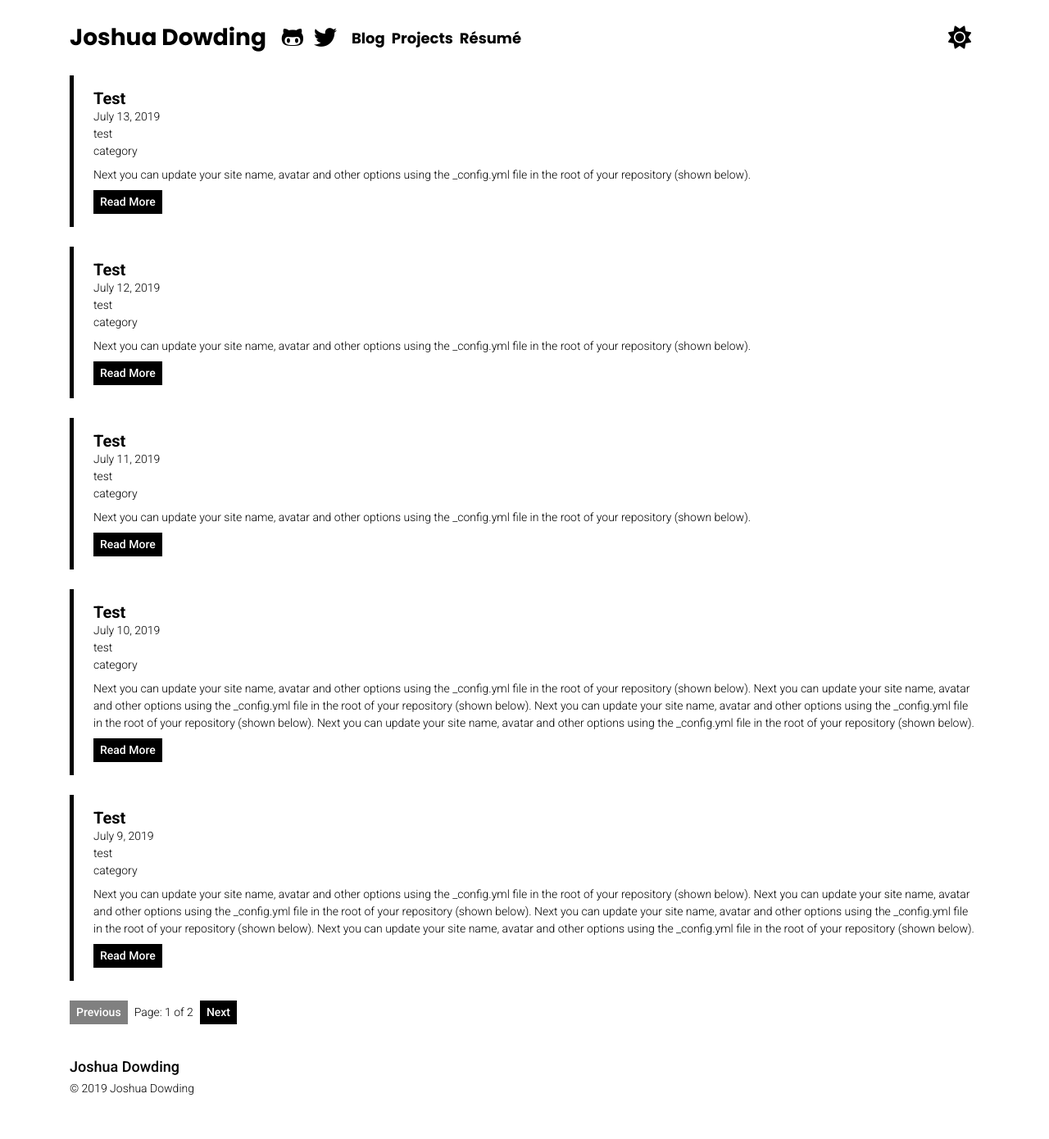
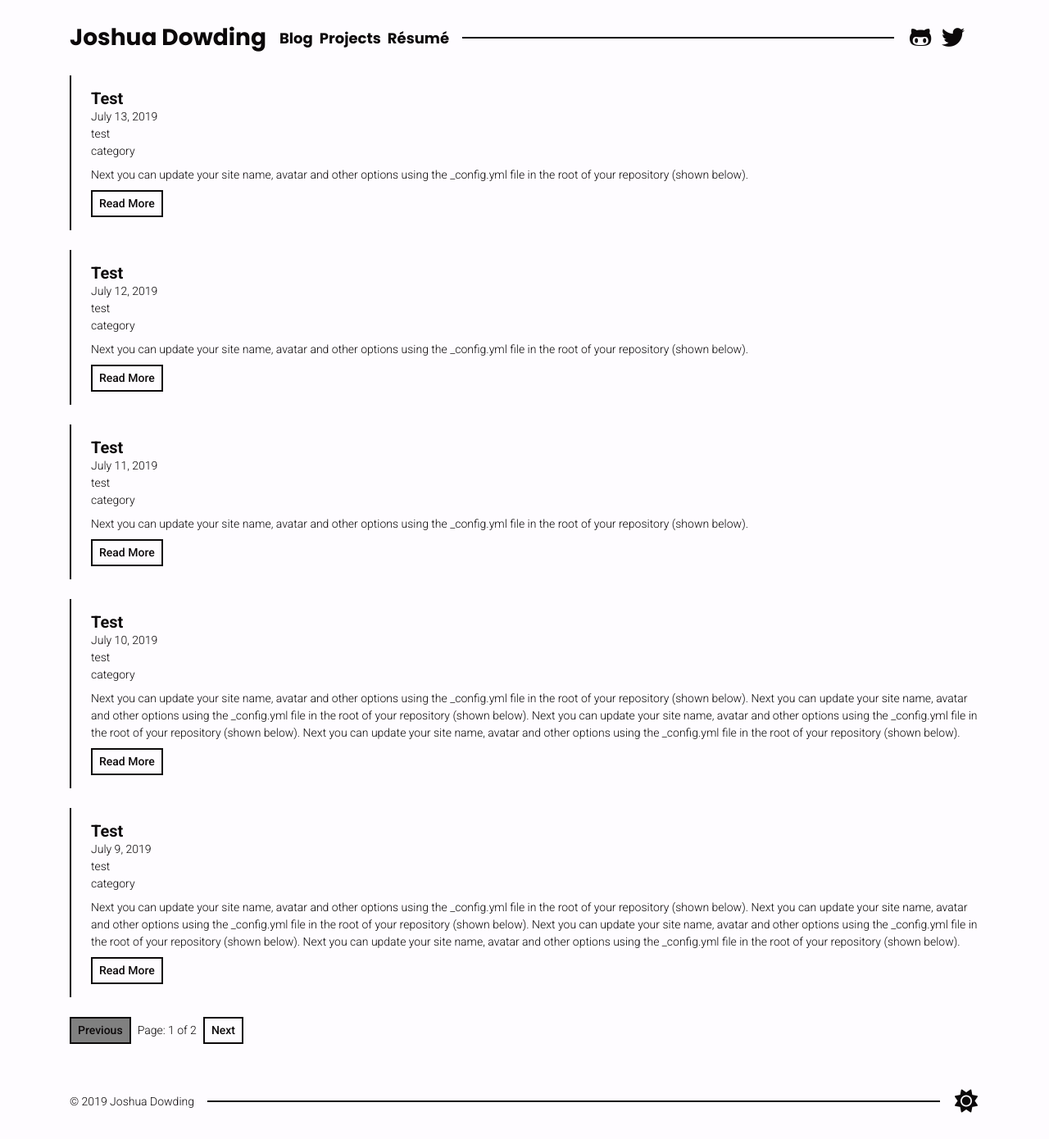
Before and after one commit to joshuadowding/jdowding.me, a Jekyll site: the page built from index.html, in a window 1280 px wide. Shown: the whole page at 82% size. Built offline with Jekyll 4.4.1, drawn with Linux system fonts in a browser that asks for light colours; nearby versions of some CDN libraries; the list of posts is cut into pages by our own code; before the commit the page ends 1366 px from its top, so only the background shows below that.

Commit message:
Add a decorative separator to header and footer, move theme toggle

```diff
--- a/_includes/footer.html
+++ b/_includes/footer.html
@@ -1,8 +1,16 @@
 <footer class="container">
   <div class="footer-inner">
-      <div class="footer-title">
-        <h6 class="title">Joshua Dowding</h6>
-        <p>&#169; 2019 Joshua Dowding</p>
-      </div>
+    <div class="footer-title">
+      <p class="footer-copyright">&#169; 2019 Joshua Dowding</p>
+    </div>
+    <div class="footer-separator">
+      <div class="separator"></div>
+    </div>
+    <div class="footer-menu">
+      <a class="link-icon" id="theme-toggle" href="javascript:void(0);">
+        <i class="fas fa-sun" id="light"></i>
+        <i class="fas fa-moon" id="dark"></i>
+      </a>
+    </div>
   </div>
 </footer>
--- a/_includes/header.html
+++ b/_includes/header.html
@@ -3,14 +3,6 @@
     <div class="header-title">
       <a href="{{ site.baseurl }}/">
         <h1 class="title title-name">Joshua Dowding</h1>
-      </a>
-    </div>
-    <div class="header-icons">
-      <a class="link-icon" href="https://github.com/joshuadowding" target="_blank">
-        <i class="fab fa-github-alt"></i>
-      </a>
-      <a class="link-icon" href="https://twitter.com/Mordaval" target="_blank">
-        <i class="fab fa-twitter"></i>
       </a>
     </div>
     <div class="header-nav">
@@ -32,11 +24,18 @@
         </li>
       </ul>
     </div>
+    <div class="header-separator">
+      <div class="separator"></div>
+    </div>
+    <div class="header-icons">
+      <a class="link-icon" href="https://github.com/joshuadowding" target="_blank">
+        <i class="fab fa-github-alt"></i>
+      </a>
+      <a class="link-icon" href="https://twitter.com/Mordaval" target="_blank">
+        <i class="fab fa-twitter"></i>
+      </a>
+    </div>
     <div class="header-menu">
-      <a class="link-icon" id="theme-toggle" href="javascript:void(0);">
-        <i class="fas fa-sun" id="light"></i>
-        <i class="fas fa-moon" id="dark"></i>
-      </a>
       <a class="link-icon" id="menu-toggle" href="javascript:void(0);">
         <i class="fas fa-bars" id="open"></i>
         <i class="fas fa-times" id="close"></i>
--- a/css/main.scss
+++ b/css/main.scss
@@ -1,7 +1,9 @@
 ---
 ---
 
-$colour-text-highlight: #0aa3ff;
+$colour-text-white: #FEFCFF; // 'Milk White'
+$colour-text-black: #0C090A; // 'Night Black'
+$colour-text-highlight: #4EE2EC; // 'Deep Sky Blue'
 
 @mixin transition-colour-text-highlight($duration) {
   -webkit-transition: color $duration ease-in-out;
@@ -10,19 +12,19 @@ $colour-text-highlight: #0aa3ff;
 }
 
 :root {
-  --colour-background: white;
-  --colour-background-invert: black;
+  --colour-background: #FEFCFF;
+  --colour-background-invert: #0C090A;
   --colour-button-disabled: grey;
-  --colour-text: black;
-  --colour-text-invert: white;
+  --colour-text: #0C090A;
+  --colour-text-invert: #FEFCFF;
 }
 
 :root.theme-dark {
-  --colour-background: black;
-  --colour-background-invert: white;
+  --colour-background: #0C090A;
+  --colour-background-invert: #FEFCFF;
   --colour-button-disabled: grey;
-  --colour-text: white;
-  --colour-text-invert: black;
+  --colour-text: #FEFCFF;
+  --colour-text-invert: #0C090A;
 }
 
 html {
@@ -96,9 +98,9 @@ html {
         position: relative;
         display: inline-block;
         font-weight: 500;
-        color: var(--colour-text-invert);
-        background-color: var(--colour-background-invert);
+        color: var(--colour-text);
         padding: 4px 8px;
+        border: 2px solid var(--colour-background-invert);
 
         &.button-disabled {
           background-color: var(--colour-button-disabled);
@@ -149,9 +151,9 @@ html {
         position: relative;
         display: inline-block;
         font-weight: 500;
-        color: var(--colour-text-invert);
-        background-color: var(--colour-background-invert);
+        color: var(--colour-text);
         padding: 4px 8px;
+        border: 2px solid var(--colour-background-invert);
 
         &.button-disabled {
           background-color: var(--colour-button-disabled);
@@ -192,8 +194,7 @@ html {
       &.nav {
         li {
           a {
-            font-family: "Poppins", "Helvetica Neue", Helvetica, Arial,
-              sans-serif;
+            font-family: "Poppins", "Helvetica Neue", Helvetica, Arial, sans-serif;
             font-size: 1.8rem;
             font-weight: 700;
 
@@ -275,9 +276,20 @@ html {
           }
         }
 
+        .header-separator {
+          width: auto;
+          flex-grow: 1;
+          margin: 0 0 0 16px;
+
+          .separator {
+            height: 2px;
+            background-color: var(--colour-text);
+          }
+        }
+
         .header-menu {
           display: flex;
-          margin-left: auto;
+          margin: 0 0 0 16px;
 
           .link-icon {
             display: flex;
@@ -325,8 +337,46 @@ html {
         height: 100%;
 
         .footer-title {
-          .title {
-            font-size: 1.8rem;
+          .footer-copyright {
+            font-size: 1.4rem;
+            margin: 0;
+          }
+        }
+
+        .footer-separator {
+          width: auto;
+          flex-grow: 1;
+          margin: 0 0 0 16px;
+
+          .separator {
+            height: 2px;
+            background-color: var(--colour-text);
+          }
+        }
+
+        .footer-menu {
+          display: flex;
+          margin: 0 0 0 16px;
+
+          .link-icon {
+            display: flex;
+            justify-content: center;
+            flex-direction: row;
+            align-items: center;
+            color: var(--colour-text);
+            margin: 0 8px 0 0;
+            height: 32px;
+            width: 32px;
+            //@include transition-colour-text-highlight(0.1s);
+
+            &:hover {
+              color: $colour-text-highlight;
+              //@include transition-colour-text-highlight(0.1s);
+            }
+
+            &:last-child {
+              margin: 0;
+            }
           }
         }
       }
@@ -335,7 +385,7 @@ html {
     .body-content {
       .posts {
         .post {
-          border-left: 5px solid var(--colour-background-invert);
+          border-left: 2px solid var(--colour-background-invert);
           padding: 16px 0 16px 24px;
           margin: 24px 0 24px 0;
 
```
Also changed, not shown: index.html (line endings or trailing spaces).
